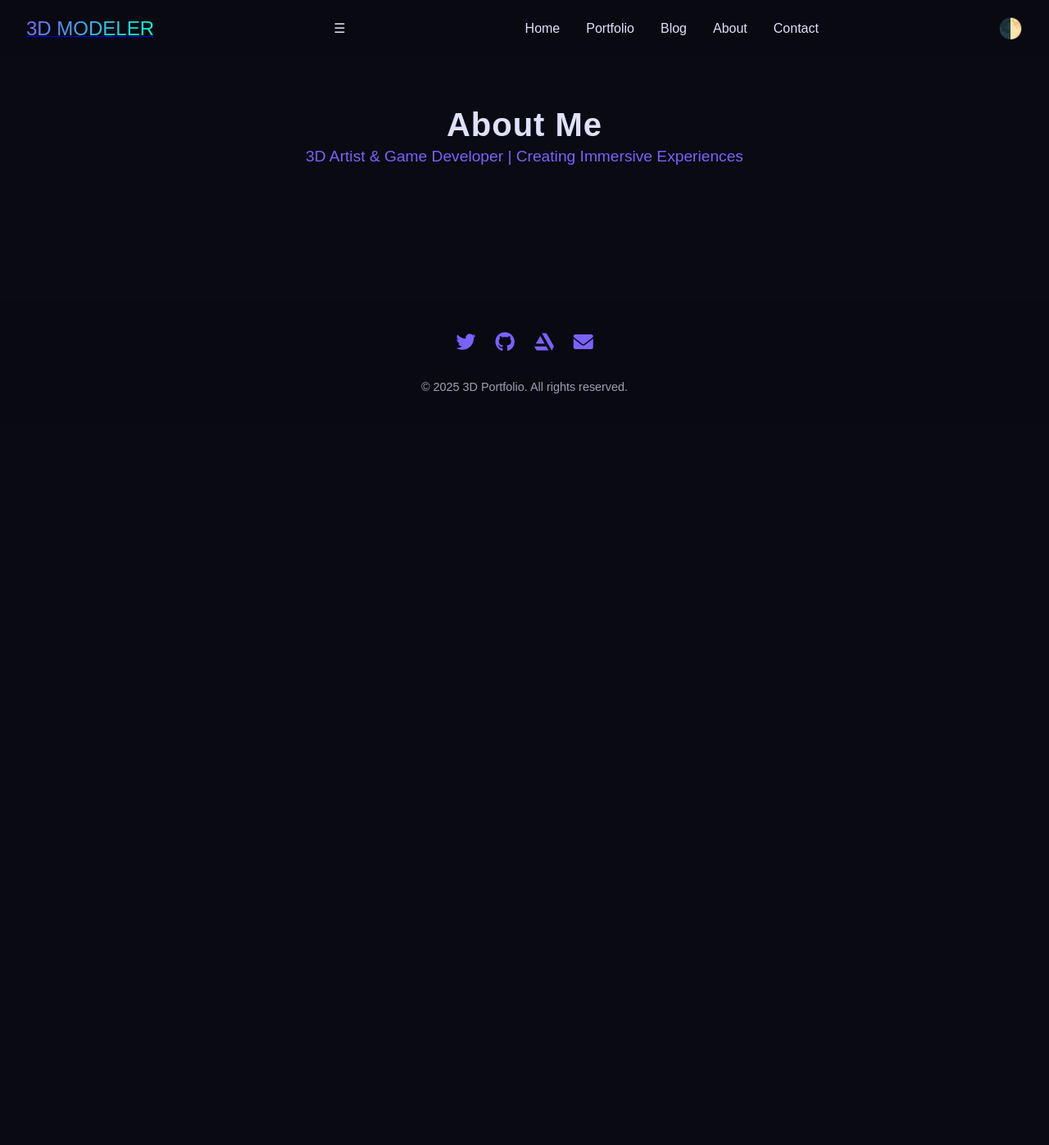
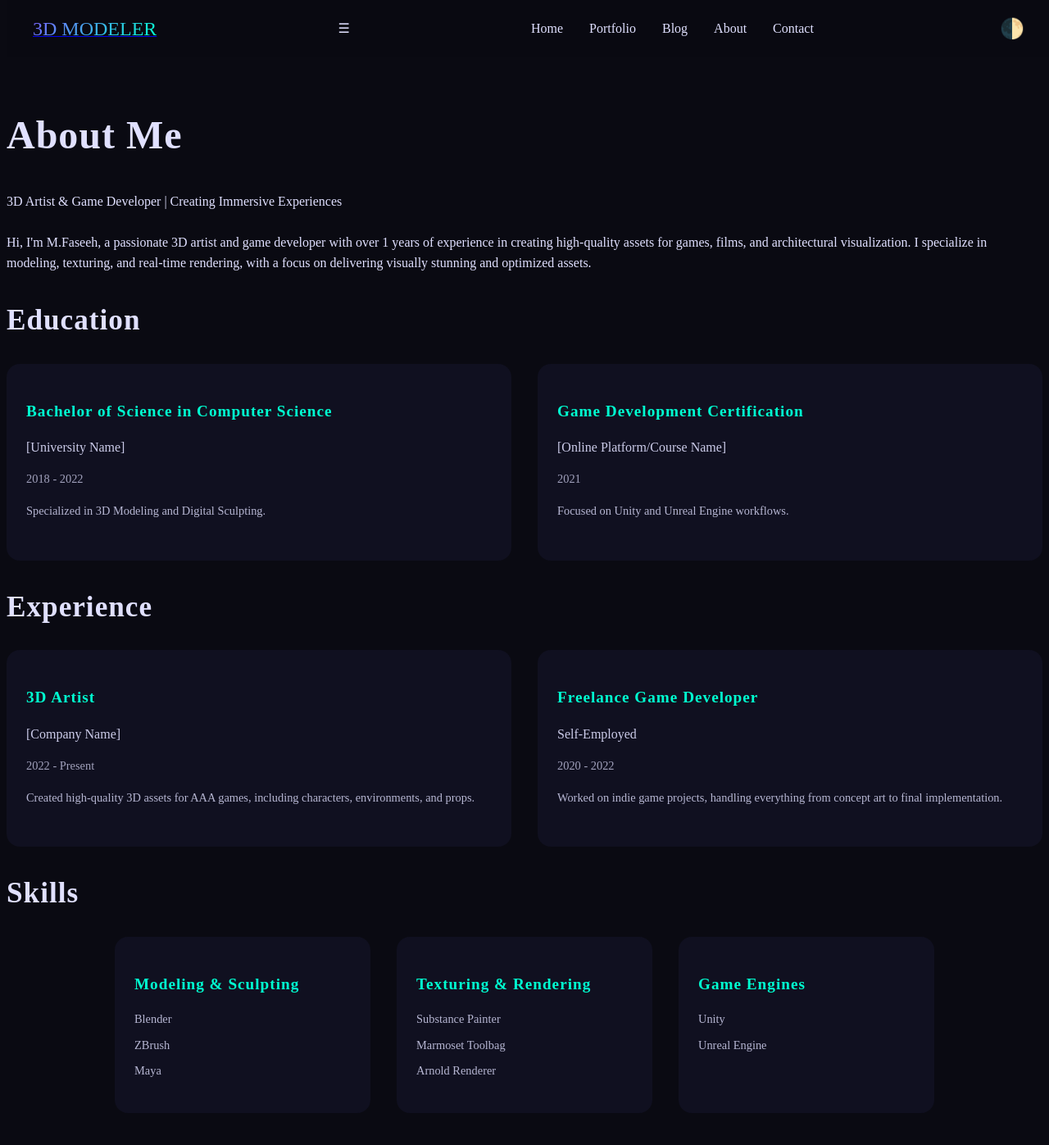
Before and after one commit to FaseehRizwan/test-port, a Jekyll site: the page built from about/index.html, in a window 1280 px wide and 1400 px high. Shown: the top 1397 px of the window at 82% size. Built offline with Jekyll 4.4.1, drawn with Linux system fonts in a browser that asks for light colours.

Commit message:
Update index.html

```diff
--- a/about/index.html
+++ b/about/index.html
@@ -2,22 +2,90 @@
 layout: default
 title: About
 ---
-<head>
-  <link rel="stylesheet" href="../assets/css/global.css">
-  <link rel="stylesheet" href="../assets/css/light-theme.css">
-  <link rel="stylesheet" href="../assets/css/reset.css">
-  <link rel="stylesheet" href="../assets/css/typography.css">
-  <link rel="stylesheet" href="../assets/css/responsive.css">
-  <link rel="stylesheet" href="../assets/css/navigation.css">
-  <link rel="stylesheet" href="../assets/css/footer.css">
-  <link rel="stylesheet" href="../assets/css/contact.css">
-  <link rel="stylesheet" href="../assets/css/about.css">
-  <link rel="stylesheet" href="../assets/css/blog.css">
-  <link rel="stylesheet" href="../assets/css/model.css">
-</head>
 <section class="about-section">
   <div class="about-header">
     <h1>About Me</h1>
     <p class="tagline">3D Artist & Game Developer | Creating Immersive Experiences</p>
   </div>
+
+  <div class="about-content">
+    <!-- Introduction -->
+    <div class="about-intro">
+      <p>
+        Hi, I'm M.Faseeh, a passionate 3D artist and game developer with over 1 years of experience in creating high-quality assets for games, films, and architectural visualization. I specialize in modeling, texturing, and real-time rendering, with a focus on delivering visually stunning and optimized assets.
+      </p>
+    </div>
+
+    <!-- Education -->
+    <div class="about-education">
+      <h2>Education</h2>
+      <div class="education-grid">
+        <div class="education-card">
+          <h3>Bachelor of Science in Computer Science</h3>
+          <p class="institution">[University Name]</p>
+          <p class="duration">2018 - 2022</p>
+          <p class="description">Specialized in 3D Modeling and Digital Sculpting.</p>
+        </div>
+        <div class="education-card">
+          <h3>Game Development Certification</h3>
+          <p class="institution">[Online Platform/Course Name]</p>
+          <p class="duration">2021</p>
+          <p class="description">Focused on Unity and Unreal Engine workflows.</p>
+        </div>
+      </div>
+    </div>
+
+    <!-- Experience -->
+    <div class="about-experience">
+      <h2>Experience</h2>
+      <div class="experience-grid">
+        <div class="experience-card">
+          <h3>3D Artist</h3>
+          <p class="company">[Company Name]</p>
+          <p class="duration">2022 - Present</p>
+          <p class="description">
+            Created high-quality 3D assets for AAA games, including characters, environments, and props.
+          </p>
+        </div>
+        <div class="experience-card">
+          <h3>Freelance Game Developer</h3>
+          <p class="company">Self-Employed</p>
+          <p class="duration">2020 - 2022</p>
+          <p class="description">
+            Worked on indie game projects, handling everything from concept art to final implementation.
+          </p>
+        </div>
+      </div>
+    </div>
+
+    <!-- Skills -->
+    <div class="about-skills">
+      <h2>Skills</h2>
+      <div class="skills-grid">
+        <div class="skill-category">
+          <h3>Modeling & Sculpting</h3>
+          <ul>
+            <li>Blender</li>
+            <li>ZBrush</li>
+            <li>Maya</li>
+          </ul>
+        </div>
+        <div class="skill-category">
+          <h3>Texturing & Rendering</h3>
+          <ul>
+            <li>Substance Painter</li>
+            <li>Marmoset Toolbag</li>
+            <li>Arnold Renderer</li>
+          </ul>
+        </div>
+        <div class="skill-category">
+          <h3>Game Engines</h3>
+          <ul>
+            <li>Unity</li>
+            <li>Unreal Engine</li>
+          </ul>
+        </div>
+      </div>
+    </div>
+  </div>
 </section>
```
